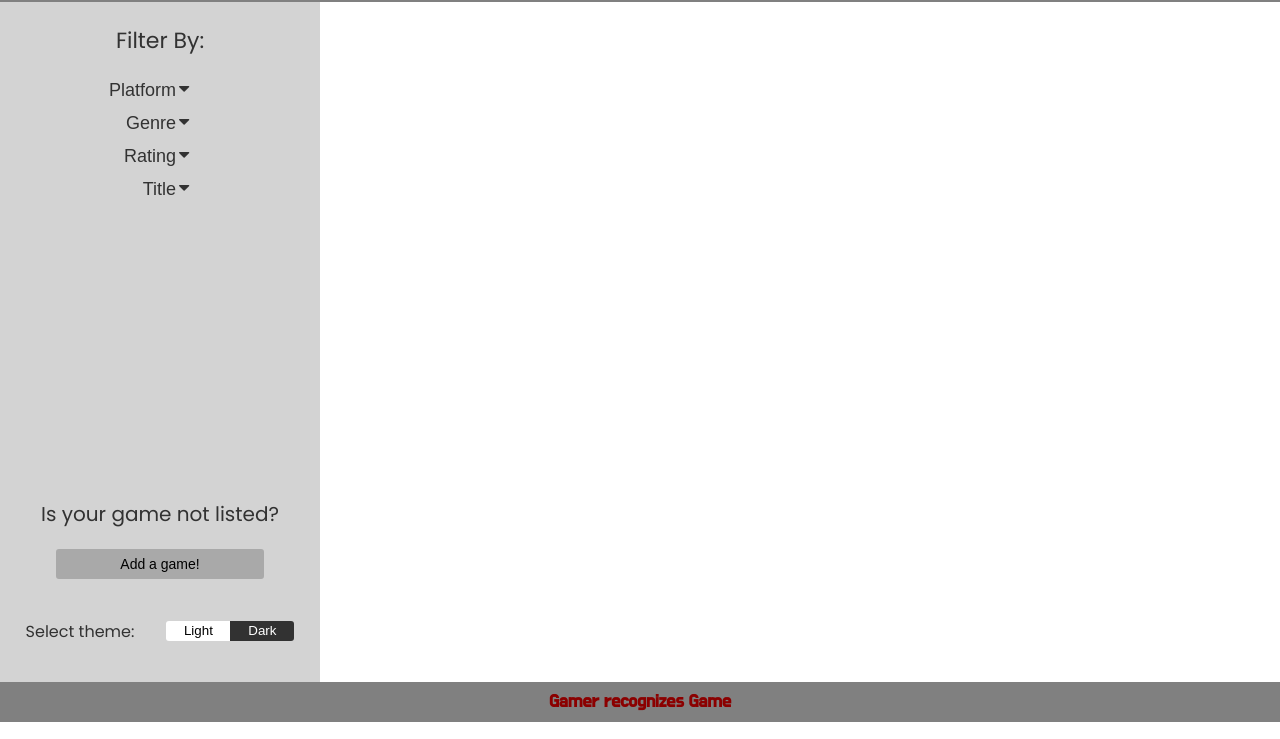
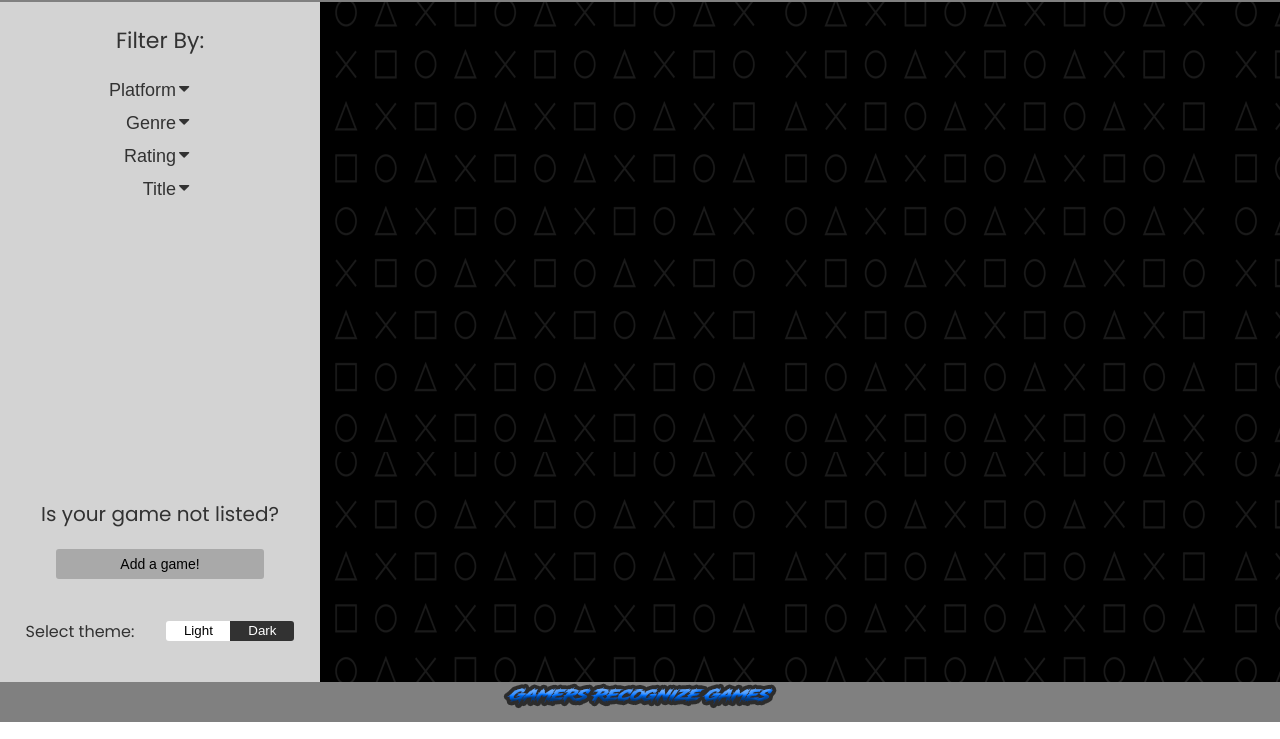
Before and after one commit to Jrubi89/GameRatr, a website: page app/public/index.html in a window 1280 px wide. Shown: the part 78-817 px from the top of the page. Drawn offline with nearby package versions, Linux system fonts and the light colour scheme.

Commit message:
Graphic Update

```diff
--- a/app/public/assets/css/style.css
+++ b/app/public/assets/css/style.css
@@ -122,6 +122,7 @@ html body .container .main .sidebar {
   margin-right: 0;
   -webkit-transition: 0.3s;
   transition: 0.3s;
+
 }
 
 html body .container .main .sidebar .filter {
@@ -287,6 +288,7 @@ html body .container .main .cards {
   height: 85vh;
   -webkit-transition: 0.3s;
   transition: 0.3s;
+  background-image: url("../../assets/images/backgroundmaybe.png");
 }
 
 html body .container footer {
@@ -306,7 +308,7 @@ html body .container footer div {
   height: 100%;
   line-height: calc(5vh);
   margin: auto;
-  color: darkred;
+  color: #0866e0;
   font-weight: bold;
   font-family: Title;
   font-size: 18px;
--- a/app/public/index.html
+++ b/app/public/index.html
@@ -111,7 +111,7 @@
 
             </div>
         </div>
-        <footer><div>Gamer recognizes Game</div></footer>
+        <footer><img src="assets/images/footer.png" /></footer>
     </div>
     <script>
         $('#dark').click(function() {
```
Also changed, not shown: app/public/assets/images/backgroundmaybe.png (added), app/public/assets/images/favicon-32x32.png, app/public/assets/images/footer.png (added), app/public/assets/images/logo.png.
